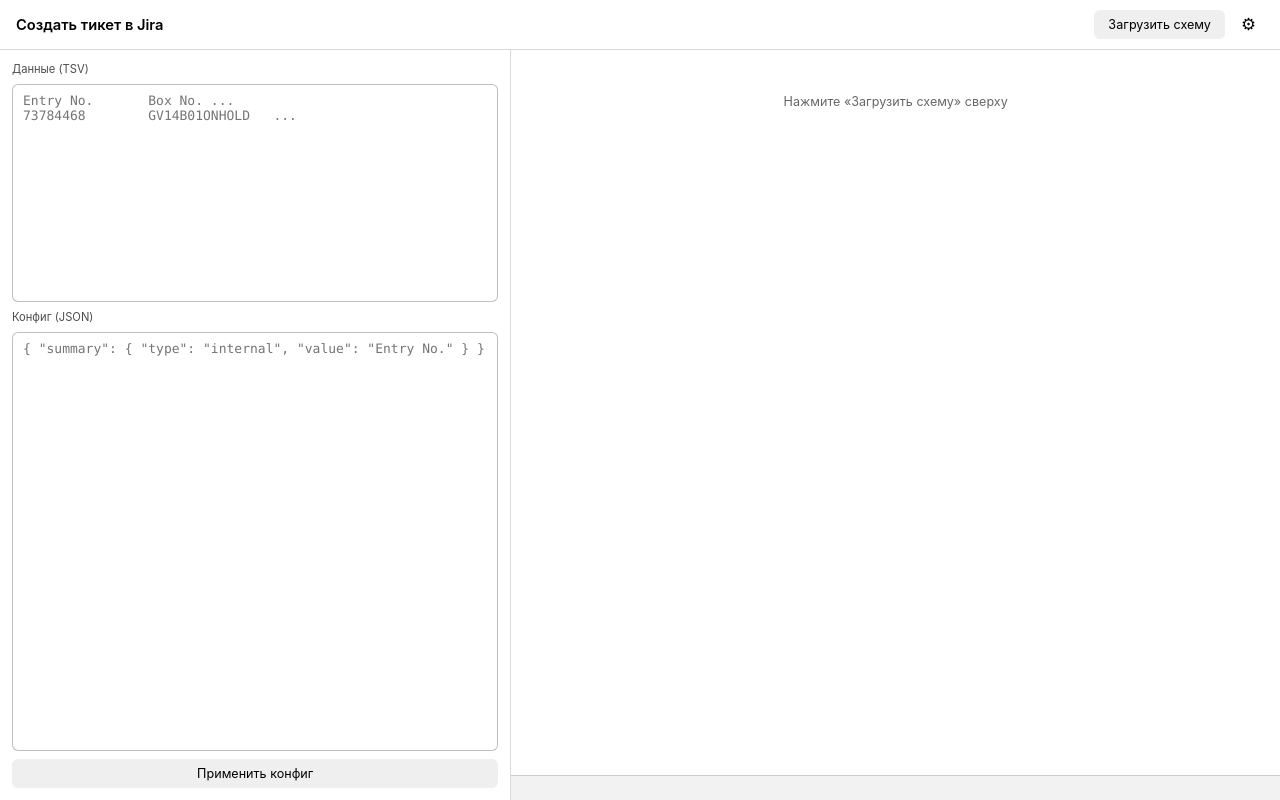
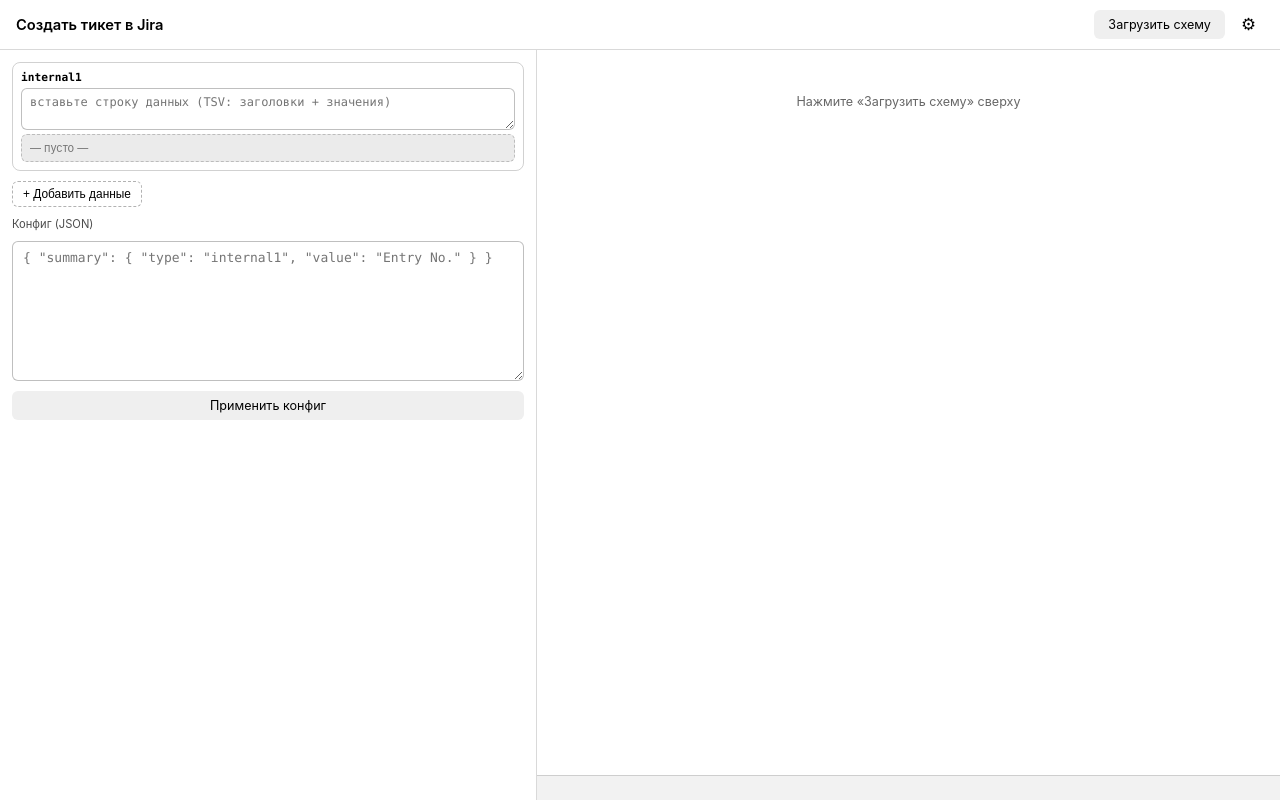
Before and after one commit to dinchedope/Ticket-Snippet, a Vue app: page / in a window 1280 px wide. Built offline with nearby package versions, Linux system fonts and the light colour scheme.

Commit message:
adding fields

```diff
--- a/src/ui/App.vue
+++ b/src/ui/App.vue
@@ -12,7 +12,7 @@
   import Settings from './Components/Settings.vue';
   import { fetchCreateMeta, createIssue, type JiraConfig } from './services/jiraApi'
   import { serializeForm } from './services/serializeForm'
-  import { parseTsvData, applyConfigToForm, type Config } from './services/configMapping'
+  import { parseTsvData, applyConfigToForm, type Config, type DataMap } from './services/configMapping'
 
   interface JiraIssue {
     fields: any[];
@@ -43,10 +43,35 @@
   const token = persisted('token', '');
   const request_link = persisted('request_link', '');
   const baseUrl = persisted('baseUrl', '');
-  const pastedData = persisted('pastedData', '');
+  const dataInputs = persisted<string[]>('dataInputs', ['']);
   const configJson = persisted('configJson', '');
   const visibleFields = persisted<Record<string, boolean>>('visibleFields', {});
   const clearAfterSubmit = persisted('clearAfterSubmit', false);
+
+  /** Имя дата-блока по индексу: 0 -> internal1 */
+  function inputName(i: number): string {
+    return `internal${i + 1}`;
+  }
+
+  /** Распарсенные дата-блоки (для предпросмотра) */
+  const parsedInputs = computed(() => dataInputs.value.map(raw => parseTsvData(raw)));
+
+  function addDataInput() {
+    dataInputs.value = [...dataInputs.value, ''];
+  }
+
+  function removeDataInput(i: number) {
+    const next = dataInputs.value.filter((_, idx) => idx !== i);
+    dataInputs.value = next.length ? next : [''];
+  }
+
+  function buildDataMap(): DataMap {
+    const map: DataMap = {};
+    dataInputs.value.forEach((raw, i) => {
+      map[inputName(i)] = parseTsvData(raw);
+    });
+    return map;
+  }
 
   function jiraConfig(): JiraConfig {
     return { baseUrl: baseUrl.value, email: login.value, apiToken: token.value };
@@ -93,7 +118,7 @@
       next[field.key] = getInitialValue(field);
     }
     form.value = next;
-    pastedData.value = '';
+    dataInputs.value = [''];
   }
 
   async function submitTicket() {
@@ -118,16 +143,16 @@
 
   function applyConfig() {
     try {
-      const parsed = parseTsvData(pastedData.value);
+      const dataMap = buildDataMap();
       const config: Config = configJson.value.trim()
         ? JSON.parse(configJson.value)
         : {};
-      console.log('[applyConfig] parsed TSV:', parsed);
+      console.log('[applyConfig] dataMap:', dataMap);
       console.log('[applyConfig] config:', config);
       form.value = applyConfigToForm(
         form.value,
         config,
-        parsed,
+        dataMap,
         jiraScheme.value.fields ?? []
       );
       console.log('[applyConfig] form after:', form.value);
@@ -215,13 +240,15 @@
   onMounted(async () => {
     const data = await chrome.storage.local.get([
       'login', 'token', 'request_link', 'baseUrl',
-      'pastedData', 'configJson', 'visibleFields', 'clearAfterSubmit'
+      'dataInputs', 'configJson', 'visibleFields', 'clearAfterSubmit'
     ]);
     login.value = data.login || '';
     token.value = data.token || '';
     request_link.value = data.request_link || '';
     baseUrl.value = data.baseUrl || '';
-    pastedData.value = data.pastedData || '';
+    dataInputs.value = Array.isArray(data.dataInputs) && data.dataInputs.length
+      ? data.dataInputs
+      : [''];
     configJson.value = data.configJson || '';
     visibleFields.value = data.visibleFields || {};
     clearAfterSubmit.value = !!data.clearAfterSubmit;
@@ -255,18 +282,49 @@
 
       <div :class="$style.body">
         <aside :class="$style.leftPanel">
-          <label :class="$style.subLabel">Данные (TSV)</label>
-          <textarea
-            v-model="pastedData"
-            :class="[$style.dataArea, $style.tsvArea]"
-            placeholder="Entry No.&#9;Box No.&#9;...&#10;73784468&#9;GV14B01ONHOLD&#9;..."
-          ></textarea>
+          <div :class="$style.dataBlocks">
+            <div
+              v-for="(_, i) in dataInputs"
+              :key="i"
+              :class="$style.dataBlock"
+            >
+              <div :class="$style.dataBlockHead">
+                <span :class="$style.dataName">{{ inputName(i) }}</span>
+                <button
+                  v-if="dataInputs.length > 1"
+                  :class="$style.iconBtn"
+                  title="Удалить"
+                  @click="removeDataInput(i)"
+                >✕</button>
+              </div>
+              <textarea
+                v-model="dataInputs[i]"
+                :class="$style.miniArea"
+                rows="2"
+                placeholder="вставьте строку данных (TSV: заголовки + значения)"
+              ></textarea>
+              <div :class="$style.parsedBox">
+                <template v-if="Object.keys(parsedInputs[i]).length">
+                  <div
+                    v-for="(val, k) in parsedInputs[i]"
+                    :key="k"
+                    :class="$style.parsedRow"
+                  >
+                    <span :class="$style.parsedKey">{{ k }}</span>
+                    <span :class="$style.parsedVal">{{ val }}</span>
+                  </div>
+                </template>
+                <span v-else :class="$style.parsedEmpty">— пусто —</span>
+              </div>
+            </div>
+            <button :class="$style.addBtn" @click="addDataInput">+ Добавить данные</button>
+          </div>
 
           <label :class="$style.subLabel">Конфиг (JSON)</label>
           <textarea
             v-model="configJson"
             :class="[$style.dataArea, $style.configArea]"
-            placeholder='{ "summary": { "type": "internal", "value": "Entry No." } }'
+            placeholder='{ "summary": { "type": "internal1", "value": "Entry No." } }'
           ></textarea>
 
           <button :class="$style.primaryBtn" @click="applyConfig">Применить конфиг</button>
@@ -377,14 +435,127 @@
 }
 
 .leftPanel {
-  width: 38%;
-  min-width: 240px;
+  width: 40%;
+  min-width: 280px;
   display: flex;
   flex-direction: column;
   padding: 12px;
-  gap: 8px;
+  gap: 10px;
   border-right: 1px solid color-mix(in srgb, CanvasText 15%, transparent);
   flex-shrink: 0;
+  overflow-y: auto;
+}
+
+.dataBlocks {
+  display: flex;
+  flex-direction: column;
+  gap: 10px;
+}
+
+.dataBlock {
+  display: flex;
+  flex-direction: column;
+  gap: 4px;
+  border: 1px solid color-mix(in srgb, CanvasText 18%, transparent);
+  border-radius: 8px;
+  padding: 8px;
+}
+
+.dataBlockHead {
+  display: flex;
+  align-items: center;
+  justify-content: space-between;
+}
+
+.dataName {
+  font-family: ui-monospace, SFMono-Regular, Menlo, monospace;
+  font-size: 0.8rem;
+  font-weight: 600;
+  color: AccentColor;
+}
+
+.iconBtn {
+  background: transparent;
+  border: 0;
+  color: color-mix(in srgb, CanvasText 60%, transparent);
+  cursor: pointer;
+  font-size: 0.85rem;
+  padding: 2px 6px;
+  border-radius: 4px;
+}
+
+.iconBtn:hover {
+  background: color-mix(in srgb, CanvasText 12%, transparent);
+  color: #d33;
+}
+
+.miniArea {
+  resize: vertical;
+  font-family: ui-monospace, SFMono-Regular, Menlo, monospace;
+  font-size: 12px;
+  padding: 6px 8px;
+  border: 1px solid color-mix(in srgb, CanvasText 25%, transparent);
+  border-radius: 6px;
+  background: Field;
+  color: FieldText;
+  white-space: pre;
+  box-sizing: border-box;
+  width: 100%;
+  min-height: 38px;
+}
+
+.parsedBox {
+  max-height: 130px;
+  overflow-y: auto;
+  border: 1px dashed color-mix(in srgb, CanvasText 20%, transparent);
+  border-radius: 6px;
+  padding: 6px 8px;
+  background: color-mix(in srgb, Canvas 92%, CanvasText);
+  display: flex;
+  flex-direction: column;
+  gap: 2px;
+}
+
+.parsedRow {
+  display: flex;
+  gap: 8px;
+  font-size: 11px;
+  line-height: 1.4;
+}
+
+.parsedKey {
+  flex-shrink: 0;
+  min-width: 90px;
+  max-width: 130px;
+  font-family: ui-monospace, SFMono-Regular, Menlo, monospace;
+  color: color-mix(in srgb, CanvasText 55%, transparent);
+  word-break: break-all;
+}
+
+.parsedVal {
+  flex: 1;
+  min-width: 0;
+  word-break: break-word;
+}
+
+.parsedEmpty {
+  font-size: 11px;
+  color: color-mix(in srgb, CanvasText 50%, transparent);
+}
+
+.addBtn {
+  align-self: flex-start;
+  background: transparent;
+  border: 1px dashed color-mix(in srgb, CanvasText 30%, transparent);
+  color: inherit;
+  cursor: pointer;
+  font-size: 0.85rem;
+  padding: 5px 10px;
+  border-radius: 6px;
+}
+
+.addBtn:hover {
+  background: color-mix(in srgb, CanvasText 8%, transparent);
 }
 
 .dataArea {
@@ -401,14 +572,9 @@
   width: 100%;
 }
 
-.tsvArea {
-  flex: 1;
-  min-height: 70px;
-}
-
 .configArea {
-  flex: 2;
-  min-height: 120px;
+  min-height: 140px;
+  resize: vertical;
 }
 
 .rightPanel {
@@ -501,18 +667,4 @@
   outline-offset: 1px;
   border-color: transparent;
 }
-
-.status {
-  color: color-mix(in srgb, CanvasText 70%, transparent);
-  word-break: break-word;
-}
-
-.status--error {
-  color: #d33;
-}
-
-.status a {
-  color: inherit;
-  text-decoration: underline;
-}
 </style>
--- a/src/ui/services/configMapping.ts
+++ b/src/ui/services/configMapping.ts
@@ -1,10 +1,14 @@
 export interface ConfigEntry {
-    type: 'internal' | 'jira'
+    /** 'jira' — литеральное значение; 'internal1' | 'internal2' | ... — данные из соответствующего дата-блока */
+    type: string
     value: string
     isValueId?: boolean
 }
 
 export type Config = Record<string, ConfigEntry>
+
+/** Карта распарсенных дата-блоков: { internal1: { "Entry No.": "...", ... }, internal2: {...} } */
+export type DataMap = Record<string, Record<string, string>>
 
 function splitRow(line: string): string[] {
     if (line.includes('\t')) return line.split('\t')
@@ -36,7 +40,7 @@
 export function applyConfigToForm(
     form: Record<string, any>,
     config: Config,
-    parsedData: Record<string, string>,
+    dataMap: DataMap,
     fields: any[]
 ): Record<string, any> {
     const fieldsByKey: Record<string, any> = {}
@@ -47,14 +51,15 @@
     for (const [fieldKey, entry] of Object.entries(config)) {
         let value: any
 
-        if (entry.type === 'internal') {
-            value = parsedData[entry.value] ?? ''
-        } else if (entry.type === 'jira') {
+        if (entry.type === 'jira') {
             value = entry.value
             if (entry.isValueId === false) {
                 const id = findOptionIdByLabel(fieldsByKey[fieldKey], String(value))
                 if (id !== null) value = id
             }
+        } else if (entry.type.startsWith('internal')) {
+            const dataset = dataMap[entry.type]
+            value = dataset?.[entry.value] ?? ''
         } else {
             continue
         }
```
